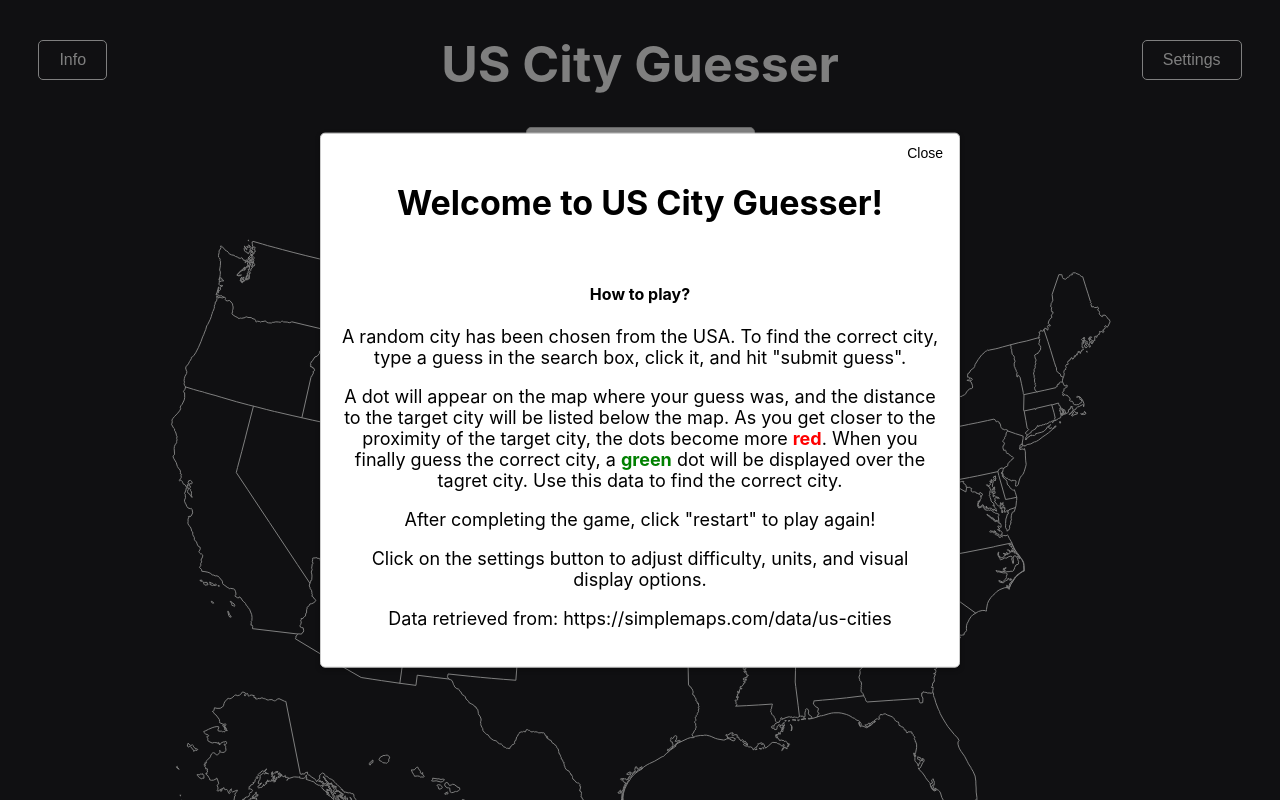
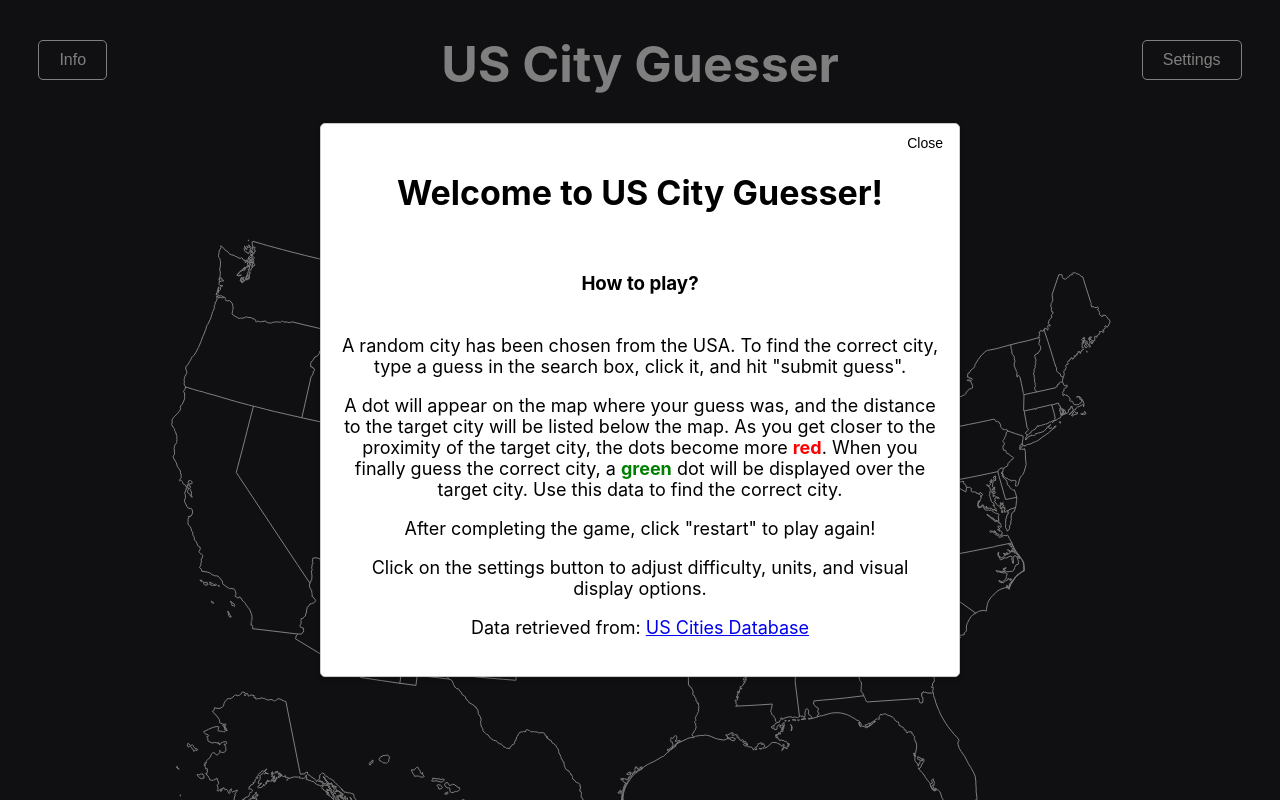
Before and after one commit to cis3296s24/US-City-Guesser, a React (Create React App) app: page / in a window 1280 px wide. Shown: the top 800 px of the page. Built offline with nearby package versions, Linux system fonts and the light colour scheme.

Commit message:
added link for US Cities Database (simplemaps.com)

```diff
--- a/src/InfoPopUp.js
+++ b/src/InfoPopUp.js
@@ -23,15 +23,15 @@ function InfoPopUp() {
           <div className="info-popup">
             <button onClick={closeInfo} className="close-button">Close</button>
             <h2>Welcome to US City Guesser!</h2><br/><br/>
-            <h4>How to play?</h4>
+            <h3>How to play?</h3><br/><br/>
             <p>A random city has been chosen from the USA. To find the correct city, type a guess in the search box, click it, and hit "submit guess".</p>
             <p>A dot will appear on the map where your guess was, and the distance to the target city will be listed below the map. As you get closer to the proximity of the target city,
             the dots become more <span style={{color: 'red', fontWeight: 'bold'}}>red</span>. When you finally guess the correct city, a <span style={{color: 'green', fontWeight: 'bold'}}>green</span> dot
-            will be displayed over the tagret city.
+            will be displayed over the target city.
             Use this data to find the correct city.</p>
             <p>After completing the game, click "restart" to play again!</p>
             <p>Click on the settings button to adjust difficulty, units, and visual display options.</p>
-            <p>Data retrieved from: https://simplemaps.com/data/us-cities</p>
+            <p>Data retrieved from: <a href="https://simplemaps.com/data/us-cities">US Cities Database</a></p>
 
             {/* <h3>Color Guide for Dots shown on map</h3>
             <p>Depending on light/dark mode preference the first image is </p>
```
